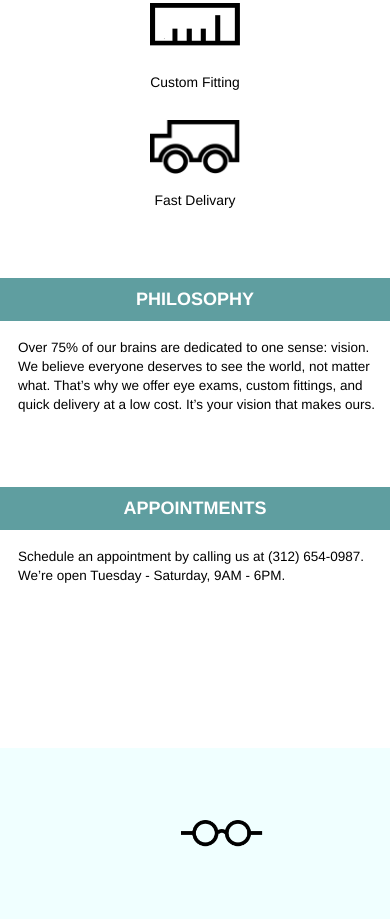
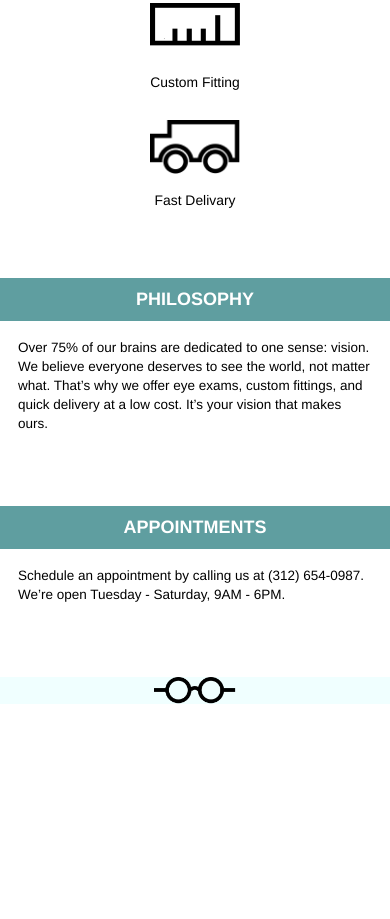
Before and after one commit to Ace7884/CodeCademy-Tortoiseshell, a plain HTML site: page index.html in a window 390 px wide. Shown: the part 543-1462 px from the top of the page. After the commit the page ends 1247 px from the top, so only its background shows below. Drawn offline with Linux system fonts and the light colour scheme.

Commit message:
final version updated

```diff
--- a/css/style.css
+++ b/css/style.css
@@ -129,11 +129,19 @@
         margin-top:9rem;
     }
     .notice h1{
-        font-size:1rem;
+        font-size:0.85rem;
         text-align: center;
         padding:1rem auto;
 
     }
+}
+
+@media only screen and (max-width:324px){
+
+    .notice h1{
+        font-size: 0.5rem;
+    }
+
 }
 
 .icon_section{
@@ -226,7 +234,8 @@
         width: 100%
     }
     .description{
-        margin-left:1rem;
+        padding-left:1rem;
+        padding-right:1rem;
     }
 
 }
@@ -251,8 +260,13 @@
 @media only screen and (max-width:608px){
     .footercontainer{
         justify-content: center;
+        align-self: center;
+        margin-top:0;
     }
     footer span{
         display: none;
     }
+    .footercontainer img{
+        padding:0;
+    }
 }
```
